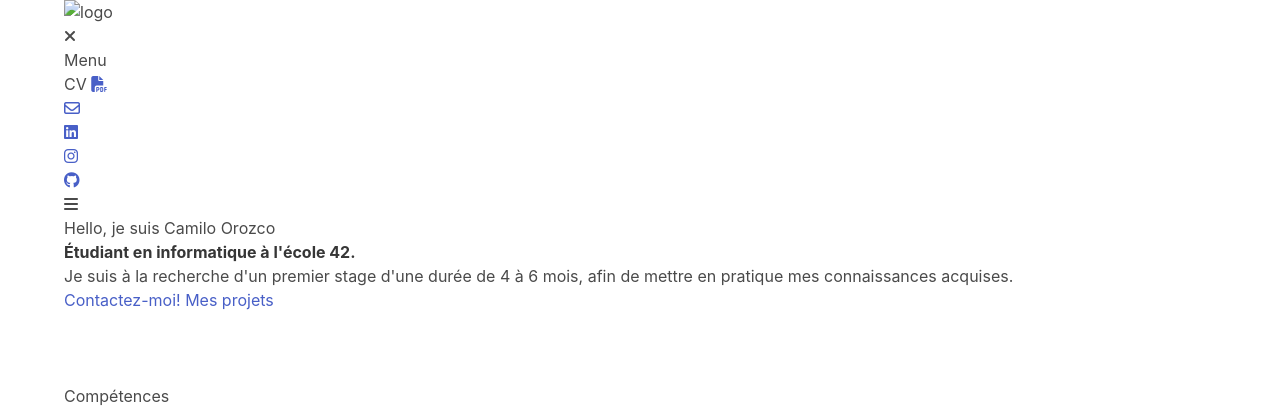
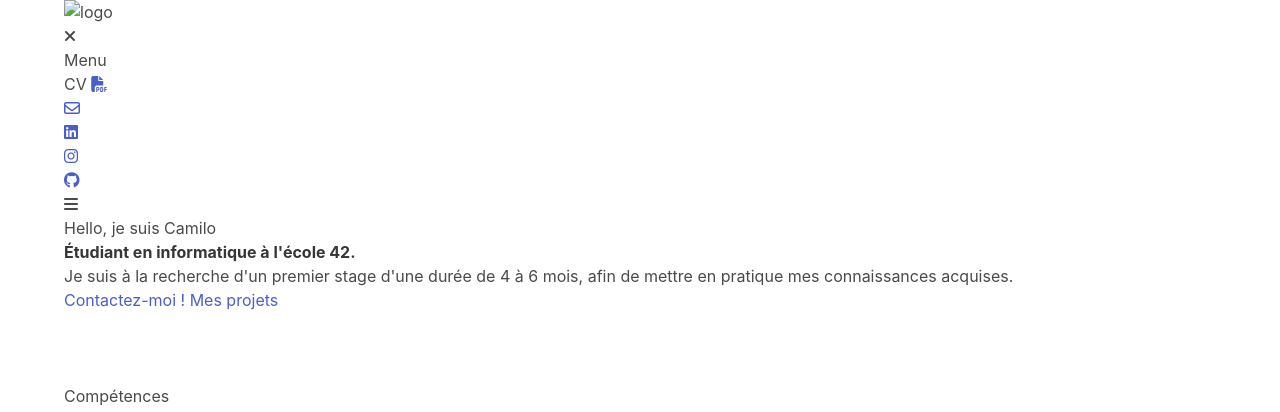
Before and after one commit to tluafges/tluafges.github.io, a Jekyll site: the page built from about.markdown, in a window 1280 px wide and 1400 px high. Shown: the top 412 px of the window. Built offline with Jekyll 4.4.1, drawn with Linux system fonts in a browser that asks for light colours; nearby versions of some CDN libraries; some of the changed text lies outside the part shown.

Commit message:
update orthogra...

```diff
--- a/_layouts/default.html
+++ b/_layouts/default.html
@@ -144,7 +144,7 @@
             <div class="c-hero__inner">
 
               <div class="c-hero__left">
-                <h1 class="c-hero__title">Hello, je suis Camilo Orozco</h1>
+                <h1 class="c-hero__title">Hello, je suis Camilo</h1>
                 <div class="c-hero__description">
                   <p><strong>Étudiant en informatique à l'école 42.</strong> <br>
                     Je suis à la recherche d'un premier stage d'une durée de 4 à 6 mois, afin de mettre en pratique mes
@@ -152,7 +152,7 @@
                   </p>
                 </div>
                 <div class="c-hero__btn">
-                  <a class="cta-button c-button c-button--primary c-button--small" href="#contact">Contactez-moi!</a>
+                  <a class="cta-button c-button c-button--primary c-button--small" href="#contact">Contactez-moi !</a>
                   <a class="works-button c-button c-button--secondary c-button--small" href="#projects">
                     <span class="circle-bg"><i class="ion ion-md-arrow-down button-arrow"></i></span> Mes projets
                   </a>
@@ -385,7 +385,7 @@
               <div class="section__info">
                 <div class="section__head">
                   <h2 class="section__title">Derniers projets</h2>
-                  <a class="section__link" href="https://www.github.com/42corozco" target="_blank">Voir tous <i
+                  <a class="section__link" href="https://www.github.com/42corozco" target="_blank">Voir tout <i
                       class="fa-solid fa-forward"></i></a>
                 </div>
               </div>
@@ -709,7 +709,7 @@
     <!-- end subscribe -->
 
     <script>
-      var itype_text = ['Contactez-moi!'];
+      var itype_text = ['Contactez-moi !'];
     </script>
   </div>
 
```
